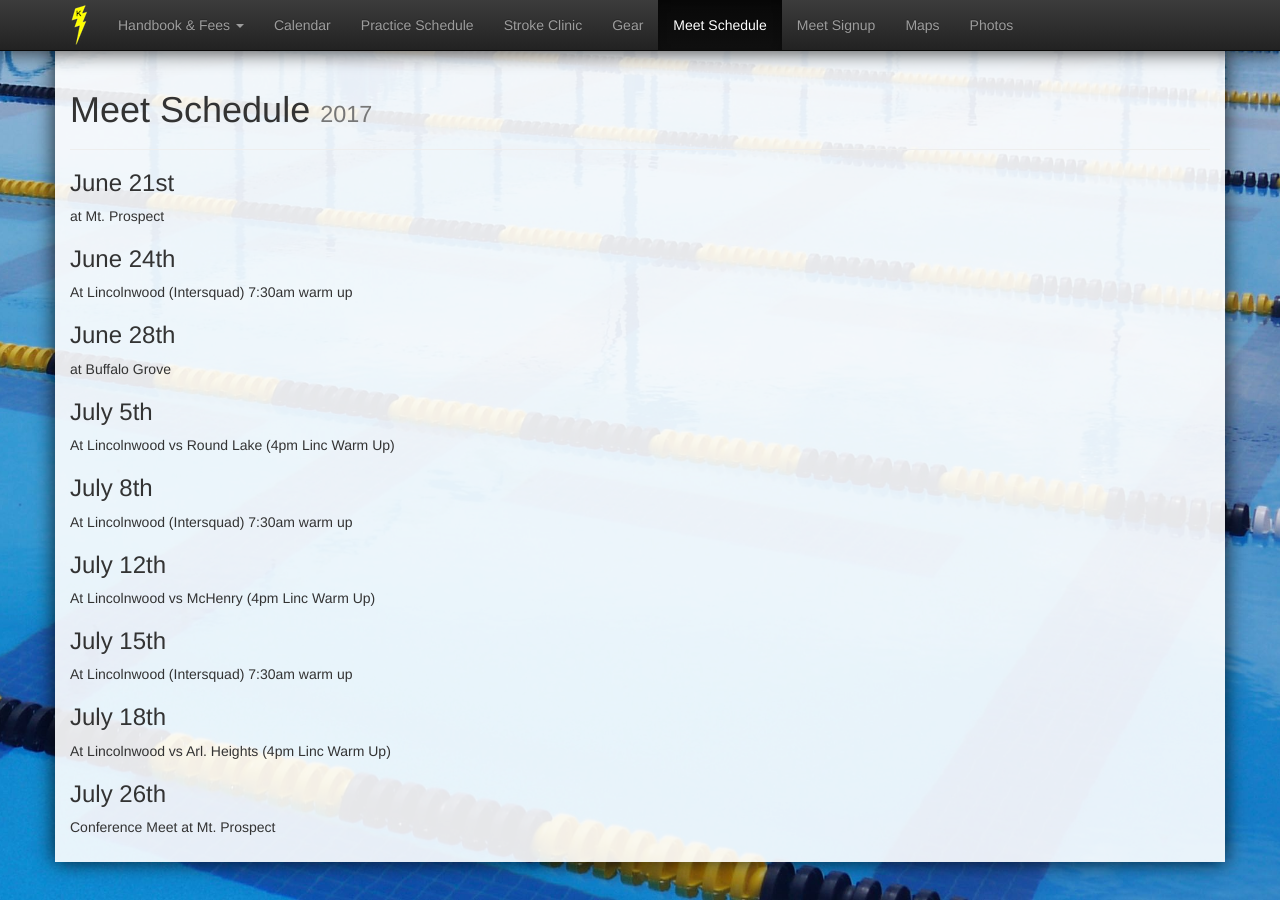
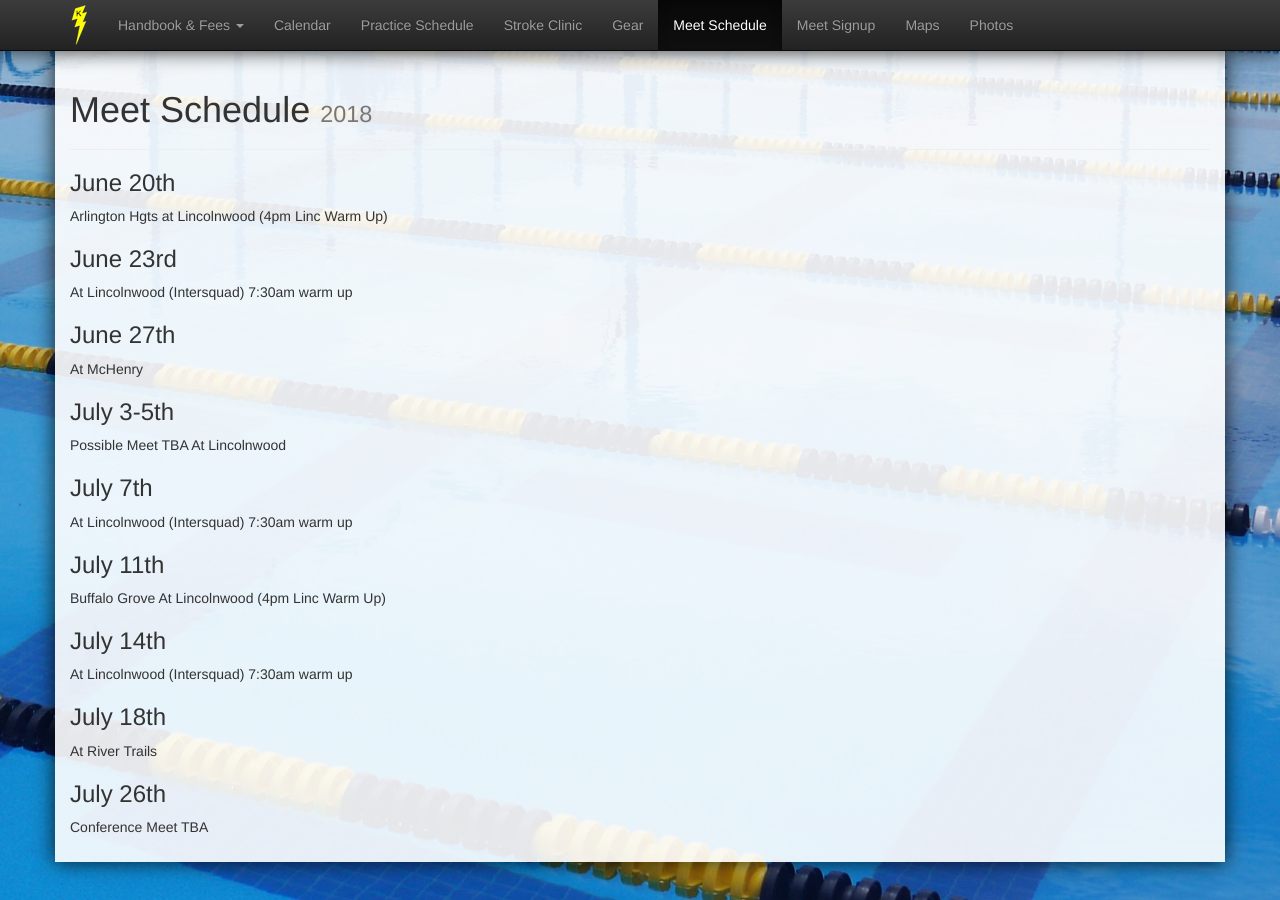
Before and after one commit to schickm/lwlightning.org, a Jekyll site: the page built from meet-schedule.md, in a window 1280 px wide. Built offline with Jekyll 4.4.1, drawn with Linux system fonts in a browser that asks for light colours; nearby versions of some CDN libraries; comment, search, counter and statistics services are not loaded.

Commit message:
Update meet-schedule.md

```diff
--- a/meet-schedule.md
+++ b/meet-schedule.md
@@ -3,7 +3,7 @@ layout: page
 status: publish
 published: true
 title: Meet Schedule
-title_small: 2017
+title_small: 2018
 author:
   display_name: jim
   login: jim
@@ -21,29 +21,29 @@ tags: []
 comments: []
 ---
 
-### June 21st
-at Mt. Prospect
+### June 20th
+Arlington Hgts at Lincolnwood (4pm Linc Warm Up)
 
-### June 24th
+### June 23rd
 At Lincolnwood (Intersquad) 7:30am warm up
 
-### June 28th
-at Buffalo Grove
+### June 27th
+At McHenry
 
-### July 5th
-At Lincolnwood vs Round Lake (4pm Linc Warm Up)
+### July 3-5th
+Possible Meet TBA At Lincolnwood
 
-### July 8th
+### July 7th
 At Lincolnwood (Intersquad) 7:30am warm up
 
-### July 12th
-At Lincolnwood vs McHenry (4pm Linc Warm Up)
+### July 11th
+Buffalo Grove At Lincolnwood (4pm Linc Warm Up)
 
-### July 15th
+### July 14th
 At Lincolnwood (Intersquad) 7:30am warm up
 
 ### July 18th
-At Lincolnwood vs Arl. Heights (4pm Linc Warm Up)
+At River Trails
 
 ### July 26th
-Conference Meet at Mt. Prospect
+Conference Meet TBA
```
